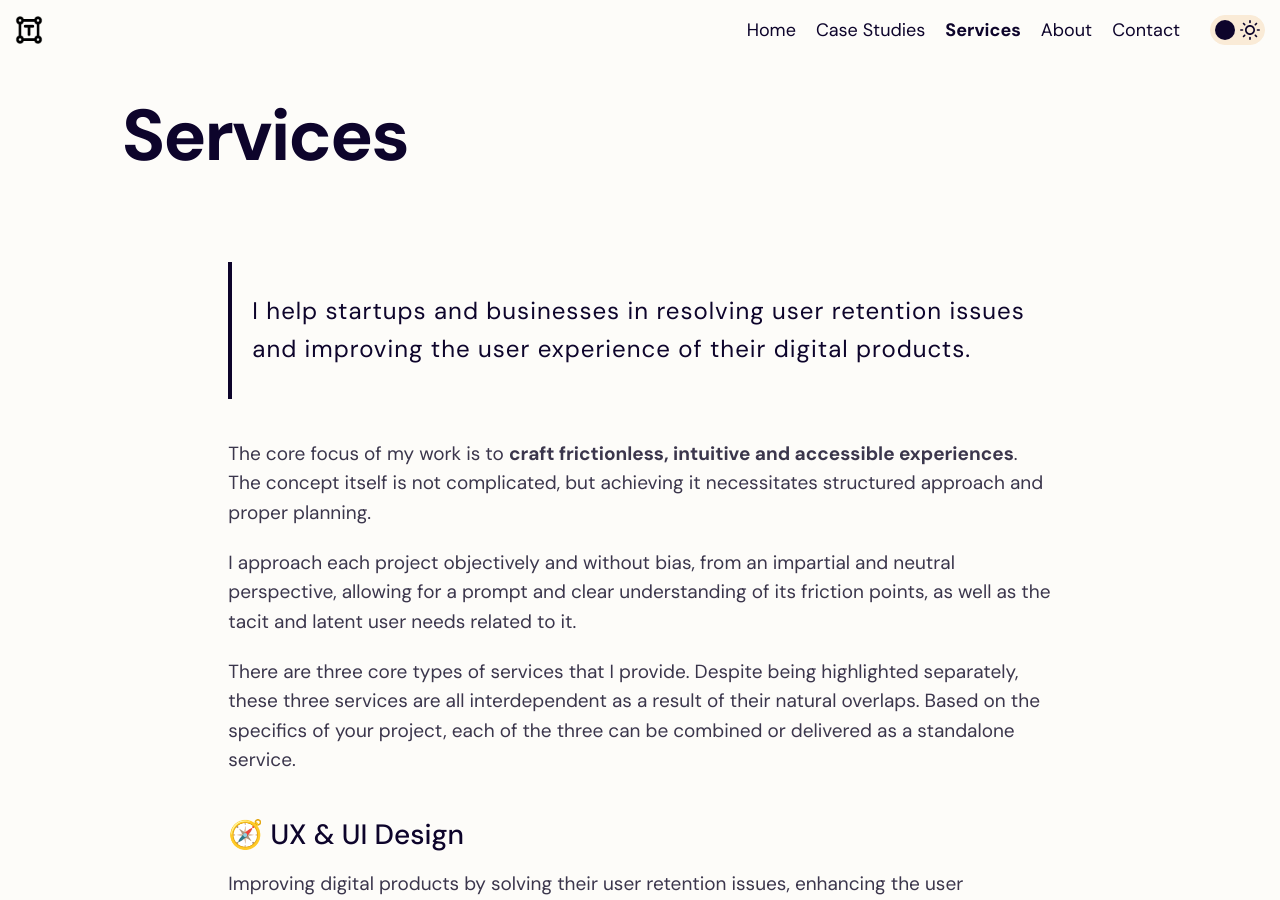
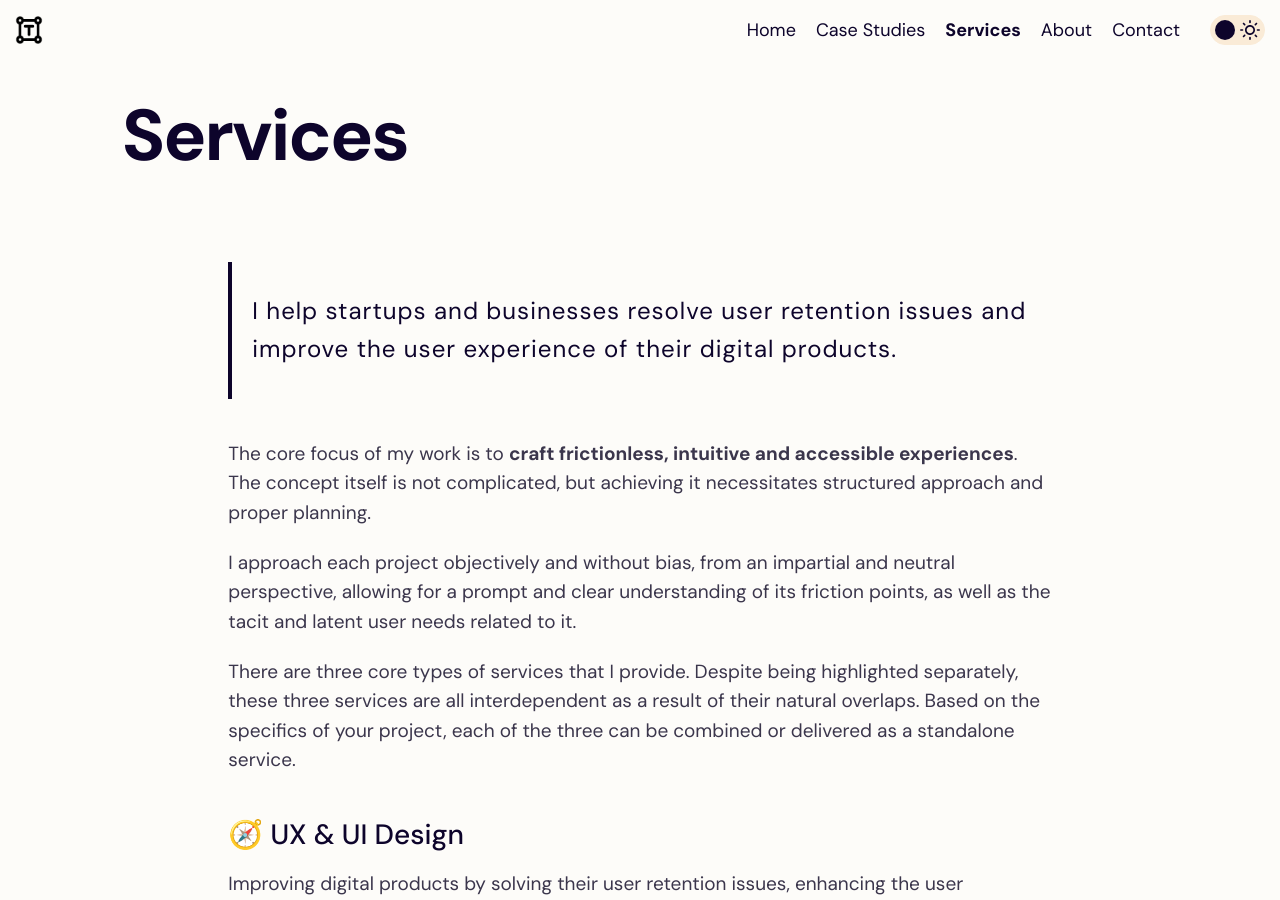
Before and after one commit to tmuxweb/tarheel, a Jekyll site: the page built from pages/services.md, in a window 1280 px wide and 900 px high. Built offline with Jekyll 4.4.1, drawn with Linux system fonts in a browser that asks for light colours.

Commit message:
services fix

```diff
--- a/pages/services.md
+++ b/pages/services.md
@@ -6,7 +6,7 @@ description: ""
 image: ""
 ---
 
-> I help startups and businesses in resolving user retention issues and improving the user experience of their digital products.
+> I help startups and businesses resolve user retention issues and improve the user experience of their digital products.
 
 The core focus of my work is to **craft frictionless, intuitive and accessible experiences**. The concept itself is not complicated, but achieving it necessitates structured approach and proper planning.
 
```
